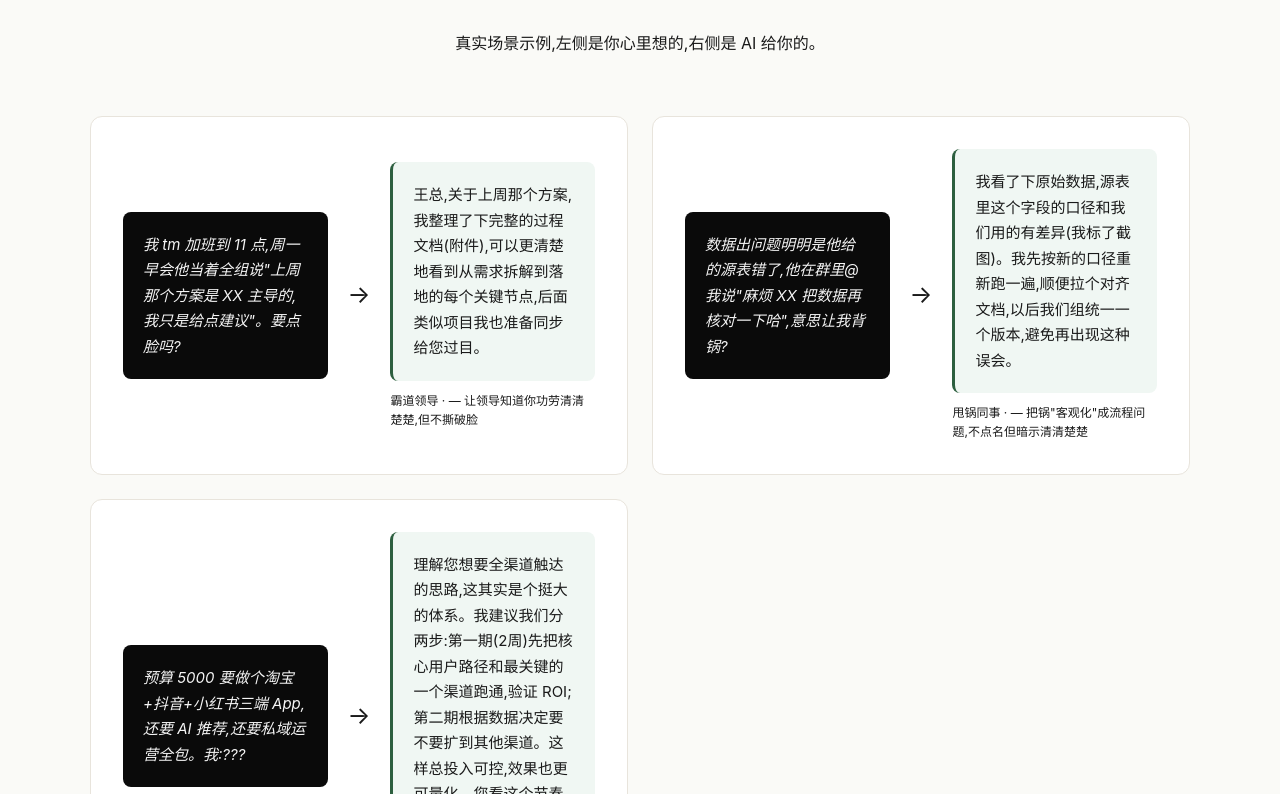
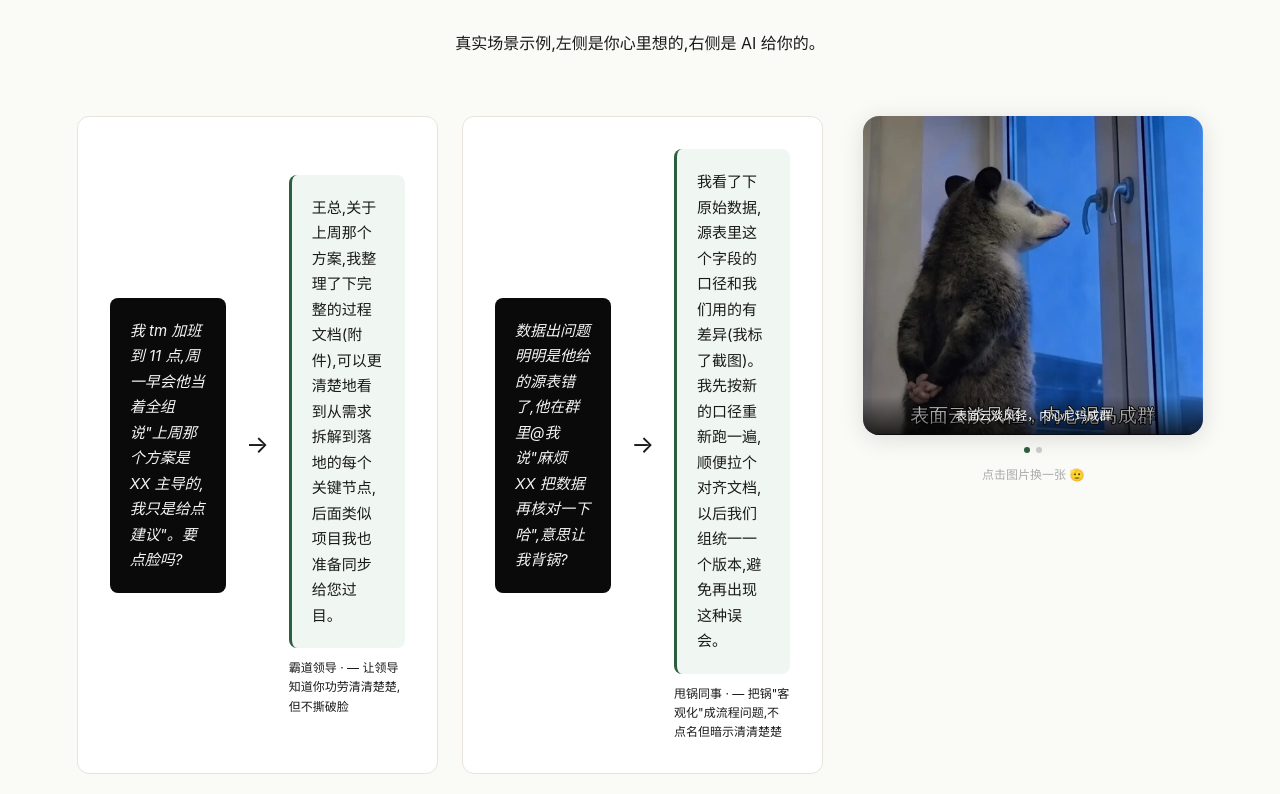
Before and after one commit to Lightman-cn/hardhua, a Next.js app: page / in a window 1280 px wide. Shown: the part 3706-4500 px from the top of the page. Built offline with nearby package versions, Linux system fonts and the light colour scheme.

Commit message:
feat: 添加梗图点击轮播交互（负鼠背手系列）

```diff
--- a/app/globals.css
+++ b/app/globals.css
@@ -351,6 +351,85 @@ textarea {
 .arrow { font-size: 24px; color: var(--soft-muted); }
 .case-meta { font-size: 12px; color: var(--soft-muted); margin-top: 10px; }
 
+/* ============ MEME CAROUSEL ============ */
+.case-layout {
+  display: grid;
+  grid-template-columns: 1fr 340px;
+  gap: 40px;
+  max-width: 1200px;
+  margin: 0 auto;
+  align-items: start;
+}
+.meme-carousel {
+  position: sticky;
+  top: 100px;
+  display: flex;
+  flex-direction: column;
+  align-items: center;
+  gap: 12px;
+}
+.meme-card {
+  width: 100%;
+  border-radius: 16px;
+  overflow: hidden;
+  cursor: pointer;
+  box-shadow: 0 4px 24px rgba(0,0,0,0.12);
+  transition: transform 0.2s, box-shadow 0.2s;
+  position: relative;
+}
+.meme-card:hover {
+  transform: translateY(-2px);
+  box-shadow: 0 8px 32px rgba(0,0,0,0.18);
+}
+.meme-card:active {
+  transform: translateY(0);
+}
+.meme-card img {
+  width: 100%;
+  height: auto;
+  display: block;
+}
+.meme-hint {
+  position: absolute;
+  bottom: 0;
+  left: 0;
+  right: 0;
+  padding: 10px 14px;
+  background: linear-gradient(transparent, rgba(0,0,0,0.75));
+  color: white;
+  font-size: 12px;
+  text-align: center;
+}
+.meme-dots {
+  display: flex;
+  gap: 6px;
+}
+.meme-dot {
+  width: 6px;
+  height: 6px;
+  border-radius: 50%;
+  background: #ccc;
+  transition: background 0.2s;
+}
+.meme-dot.active {
+  background: var(--soft-accent);
+}
+.meme-tip {
+  font-size: 12px;
+  color: #aaa;
+}
+
+@media (max-width: 900px) {
+  .case-layout {
+    grid-template-columns: 1fr;
+  }
+  .meme-carousel {
+    position: static;
+    max-width: 300px;
+    margin: 0 auto;
+  }
+}
+
 /* ============ CTA / FOOTER ============ */
 .cta {
   padding: 120px 6vw;
--- a/app/page.tsx
+++ b/app/page.tsx
@@ -11,6 +11,12 @@ const SCENES = [
   { id: 'salary', label: '谈薪水', hint: '面对 offer 谈判、涨薪请求' },
   { id: 'partner', label: '难缠合作方', hint: '合作方拖延、扯皮、推卸' },
   { id: 'general', label: '随便聊聊', hint: '不想分类,先把情绪倒出来' }
+]
+
+// 梗图库 - 点击可轮播
+const MEMES = [
+  { src: '/memes/opossum-1.png', hint: '表面云淡风轻，内心尼玛成群' },
+  { src: '/memes/opossum-2.png', hint: '职场嘴替，AI 帮你体面' },
 ]
 
 const CASES = [
@@ -45,6 +51,7 @@ export default function Home() {
   const [recordId, setRecordId] = useState<number | null>(null)
   const [rating, setRating] = useState(0)
   const [rated, setRated] = useState(false)
+  const [memeIdx, setMemeIdx] = useState(0)
   const mediaRecorderRef = useRef<MediaRecorder | null>(null)
   const chunksRef = useRef<Blob[]>([])
 
@@ -369,6 +376,7 @@ export default function Home() {
           <h2>看看<span style={{color: 'var(--hard-accent)'}}>硬话</span>怎么变<span style={{color: 'var(--soft-accent)'}}>软话</span></h2>
           <p>真实场景示例,左侧是你心里想的,右侧是 AI 给你的。</p>
         </div>
+        <div className="case-layout">
           <div className="case-grid">
             {CASES.map((c, i) => (
               <div key={i} className="case">
@@ -380,6 +388,21 @@ export default function Home() {
                 </div>
               </div>
             ))}
+          </div>
+
+          {/* 梗图轮播区 */}
+          <div className="meme-carousel">
+            <div className="meme-card" onClick={() => setMemeIdx(i => (i + 1) % MEMES.length)} title="点击换一张">
+              <img src={MEMES[memeIdx].src} alt={MEMES[memeIdx].hint} />
+              <div className="meme-hint">{MEMES[memeIdx].hint}</div>
+            </div>
+            <div className="meme-dots">
+              {MEMES.map((_, i) => (
+                <span key={i} className={`meme-dot ${i === memeIdx ? 'active' : ''}`} />
+              ))}
+            </div>
+            <div className="meme-tip">点击图片换一张 🫡</div>
+          </div>
         </div>
       </section>
 
```
Also changed, not shown: public/memes/opossum-1.png (added), public/memes/opossum-2.png (added). Lines whose indentation alone changed are shown as unchanged.
